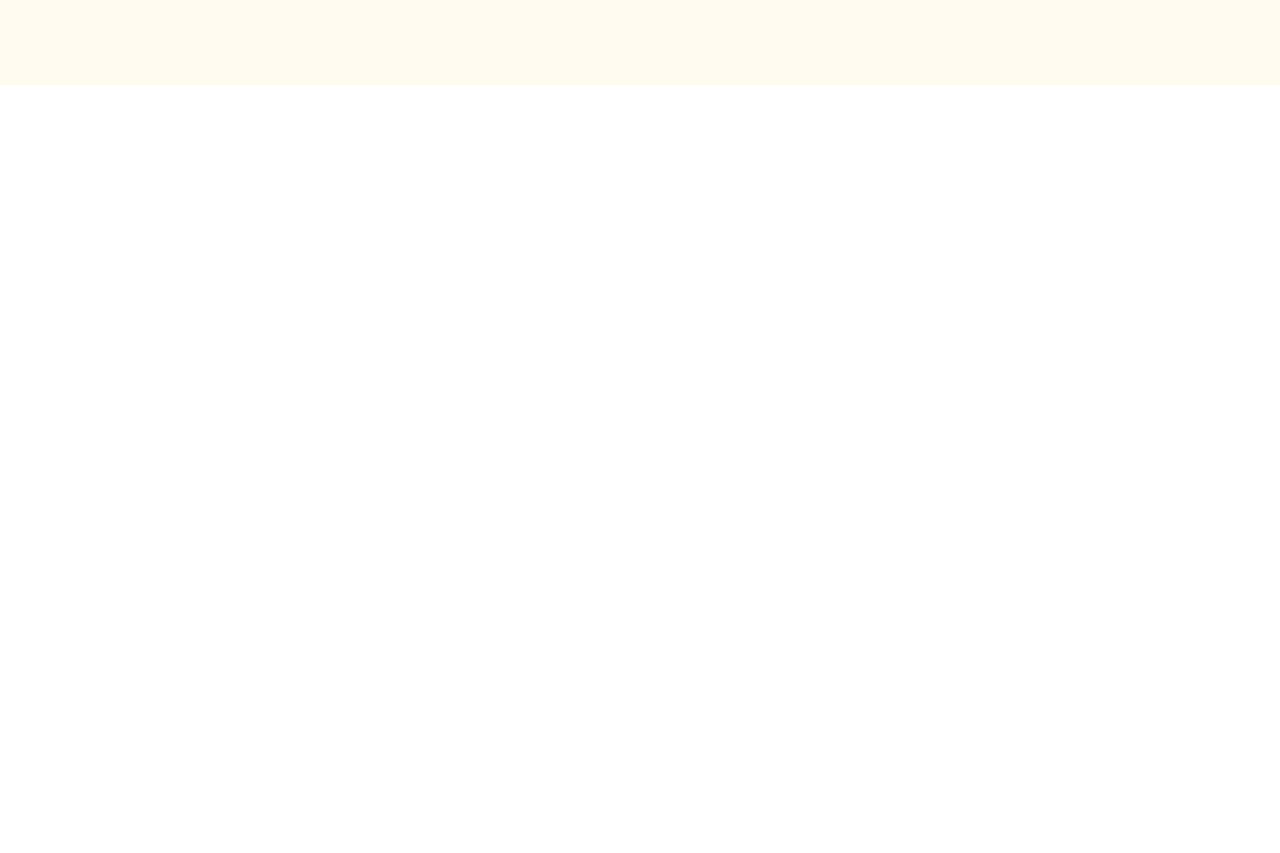
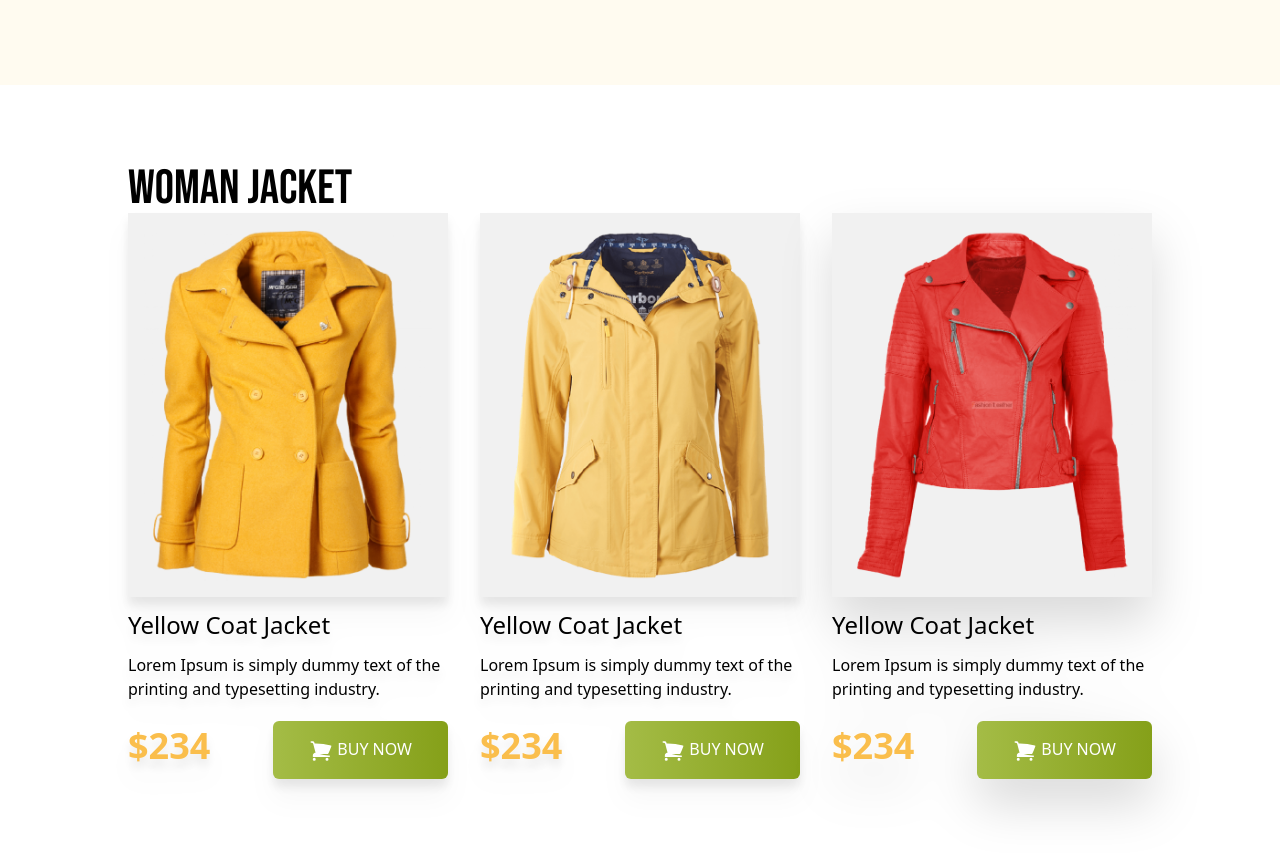
Before and after one commit to Noman-Mia/penguin-fashion, a plain HTML site: page index.html in a window 1280 px wide. Shown: the part 563-1416 px from the top of the page. Before the commit the page ends 800 px from the top, so only its background shows below. Drawn offline with nearby package versions, Linux system fonts and the light colour scheme.

Commit message:
added card

```diff
--- a/index.html
+++ b/index.html
@@ -39,8 +39,70 @@
             </div>
         </div>
     </header>
-    <main>
+    <main class="mx-auto px-32 py-20">
+        <section class="max-w-7xl">
+            <h3 class="text-5xl font-bebas uppercase pr-8">WoMan Jacket</h3>
+            <div class="grid grid-cols-1 md:grid-cols-2 lg:grid-cols-3 gap-8 ">
+                <div class="space-y-3 drop-shadow-xl">
+                    <div class="bg-[#F1F1F1] p-4 rounded-">
+                        <img src="images/jacket-1.png" alt="">
+                    </div>
+                    <h4 class="text-2xl  ">Yellow Coat Jacket </h4>
+                    <p>Lorem Ipsum is simply dummy text of the
+                        printing and typesetting industry.</p>
+                        <div class="flex justify-between items-center">
+                            <h3 class="text-4xl font-black text-[#FABE4C]">$234</h3>
+                            <button class="bg-gradient-to-r from-[#A4BC46] to-[#85A019]  px-9 py-4 rounded-md mt-2 text-white">
+                                <svg xmlns="http://www.w3.org/2000/svg" fill="white" viewBox="0 0 24 24" stroke-width="1.5" stroke="currentColor" class="w-6 h-6 inline">
+                                    <path stroke-linecap="round" stroke-linejoin="round" d="M2.25 3h1.386c.51 0 .955.343 1.087.835l.383 1.437M7.5 14.25a3 3 0 0 0-3 3h15.75m-12.75-3h11.218c1.121-2.3 2.1-4.684 2.924-7.138a60.114 60.114 0 0 0-16.536-1.84M7.5 14.25 5.106 5.272M6 20.25a.75.75 0 1 1-1.5 0 .75.75 0 0 1 1.5 0Zm12.75 0a.75.75 0 1 1-1.5 0 .75.75 0 0 1 1.5 0Z" />
+                                  </svg>
+
+                                BUY NOW</button>
+
+                        </div>
+                </div>
+                <div class="space-y-3 drop-shadow-xl">
+                    <div class="bg-[#F1F1F1] p-4 rounded-">
+                        <img src="images/jacket-2.png" alt="">
+                    </div>
+                    <h4 class="text-2xl  ">Yellow Coat Jacket </h4>
+                    <p>Lorem Ipsum is simply dummy text of the
+                        printing and typesetting industry.</p>
+                        <div class="flex justify-between items-center">
+                            <h3 class="text-4xl font-black text-[#FABE4C]">$234</h3>
+                            <button class="bg-gradient-to-r from-[#A4BC46] to-[#85A019]  px-9 py-4 rounded-md mt-2 text-white">
+                                <svg xmlns="http://www.w3.org/2000/svg" fill="white" viewBox="0 0 24 24" stroke-width="1.5" stroke="currentColor" class="w-6 h-6 inline">
+                                    <path stroke-linecap="round" stroke-linejoin="round" d="M2.25 3h1.386c.51 0 .955.343 1.087.835l.383 1.437M7.5 14.25a3 3 0 0 0-3 3h15.75m-12.75-3h11.218c1.121-2.3 2.1-4.684 2.924-7.138a60.114 60.114 0 0 0-16.536-1.84M7.5 14.25 5.106 5.272M6 20.25a.75.75 0 1 1-1.5 0 .75.75 0 0 1 1.5 0Zm12.75 0a.75.75 0 1 1-1.5 0 .75.75 0 0 1 1.5 0Z" />
+                                  </svg>
+
+                                BUY NOW</button>
+
+                        </div>
+                </div>
+                <div class="space-y-3 drop-shadow-2xl">
+                    <div class="bg-[#F1F1F1] p-4 rounded-">
+                        <img src="images/jacket-3.png" alt="">
+                    </div>
+                    <h4 class="text-2xl  ">Yellow Coat Jacket </h4>
+                    <p>Lorem Ipsum is simply dummy text of the
+                        printing and typesetting industry.</p>
+                        <div class="flex justify-between items-center">
+                            <h3 class="text-4xl font-black text-[#FABE4C]">$234</h3>
+                            <button class="bg-gradient-to-r from-[#A4BC46] to-[#85A019]  px-9 py-4 rounded-md mt-2 text-white">
+                                <svg xmlns="http://www.w3.org/2000/svg" fill="white" viewBox="0 0 24 24" stroke-width="1.5" stroke="currentColor" class="w-6 h-6 inline">
+                                    <path stroke-linecap="round" stroke-linejoin="round" d="M2.25 3h1.386c.51 0 .955.343 1.087.835l.383 1.437M7.5 14.25a3 3 0 0 0-3 3h15.75m-12.75-3h11.218c1.121-2.3 2.1-4.684 2.924-7.138a60.114 60.114 0 0 0-16.536-1.84M7.5 14.25 5.106 5.272M6 20.25a.75.75 0 1 1-1.5 0 .75.75 0 0 1 1.5 0Zm12.75 0a.75.75 0 1 1-1.5 0 .75.75 0 0 1 1.5 0Z" />
+                                  </svg>
+
+                                BUY NOW</button>
+
+                        </div>
+                </div>
+
+            </div>
+        </section>
     </main>
+
+
     <footer>
 
     </footer>
```
